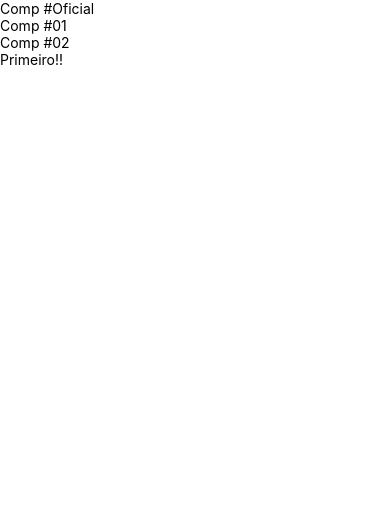
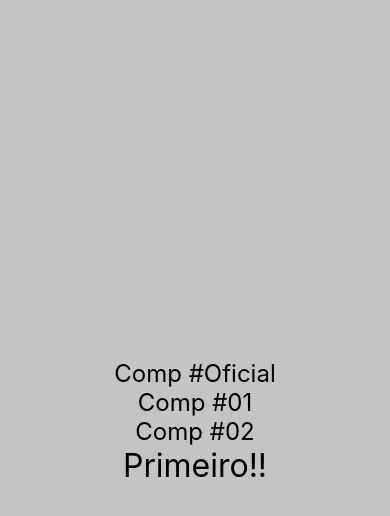
Before and after one commit to hericklima22/aprendendo-react-native, a React Native app in the folder exercicios/: screen / in a window 390 px wide. Shown: the top 516 px of the page. Built offline with nearby package versions, Linux system fonts and the light colour scheme.

Commit message:
aula 21 pronta: utilizando estilo nos textos

```diff
--- a/exercicios/package.json
+++ b/exercicios/package.json
@@ -17,6 +17,8 @@
     "@babel/core": "^7.12.9",
     "@babel/runtime": "^7.12.5",
     "@react-native-community/eslint-config": "^2.0.0",
+    "@types/react": "^17.0.19",
+    "@types/react-native": "^0.64.13",
     "babel-jest": "^26.6.3",
     "eslint": "7.14.0",
     "jest": "^26.6.3",
--- a/exercicios/src/App.js
+++ b/exercicios/src/App.js
@@ -1,14 +1,23 @@
-import React from 'react' //sempre que usar um jsx eu preciso importar o React
-import { View, Text } from 'react-native'
+import React from 'react'; //sempre que usar um jsx eu preciso importar o React
+import {View, StyleSheet} from 'react-native';
 
-import Primeiro from './components/Primeiro'
-import X, { Comp1, Comp2} from './components/Multi'
+import Primeiro from './components/Primeiro';
+import CompPadrao, {Comp1, Comp2} from './components/Multi';
 
 export default () => (
-    <View>
-        <X />
-        <Comp1 />
-        <Comp2 />
-        <Primeiro />
-    </View>
-)
+  <View style={style.App}>
+    <CompPadrao />
+    <Comp1 />
+    <Comp2 />
+    <Primeiro />
+  </View>
+);
+
+const style = StyleSheet.create({
+  App: {
+    backgroundColor: '#c4c4c4',
+    flexGrow: 1,
+    justifyContent: "center",
+    alignItems: "center",
+  },
+});
--- a/exercicios/src/components/Multi.js
+++ b/exercicios/src/components/Multi.js
@@ -1,12 +1,13 @@
 import React from 'react'
 import { Text } from 'react-native'
+import Estilo from './estilo'
 
 export default function Comp() {
-    return <Text>Comp #Oficial</Text>
+    return <Text style={ Estilo.textoMedio }>Comp #Oficial</Text>
 }
 export function Comp1() {
-    return <Text>Comp #01</Text>
+    return <Text style={ Estilo.textoMedio }>Comp #01</Text>
 }
 export function Comp2() {
-    return <Text>Comp #02</Text>
+    return <Text style={ Estilo.textoMedio }>Comp #02</Text>
 }
--- a/exercicios/src/components/Primeiro.js
+++ b/exercicios/src/components/Primeiro.js
@@ -1,4 +1,5 @@
 import React from 'react'
 import { Text } from 'react-native'
+import Estilo from './estilo'
 
-export default () => <Text>Primeiro!!</Text>
+export default () => <Text style={ Estilo.textoGrande}>Primeiro!!</Text>
--- /dev/null
+++ b/exercicios/src/components/estilo.js
@@ -0,0 +1,10 @@
+import { StyleSheet } from 'react-native'
+
+export default StyleSheet.create({
+    textoGrande: {
+        fontSize: 32,
+    },
+    textoMedio: {
+        fontSize: 24,
+    }
+})
```
Also changed, not shown: 1 other file (tests, documents, lock files or other folders).
